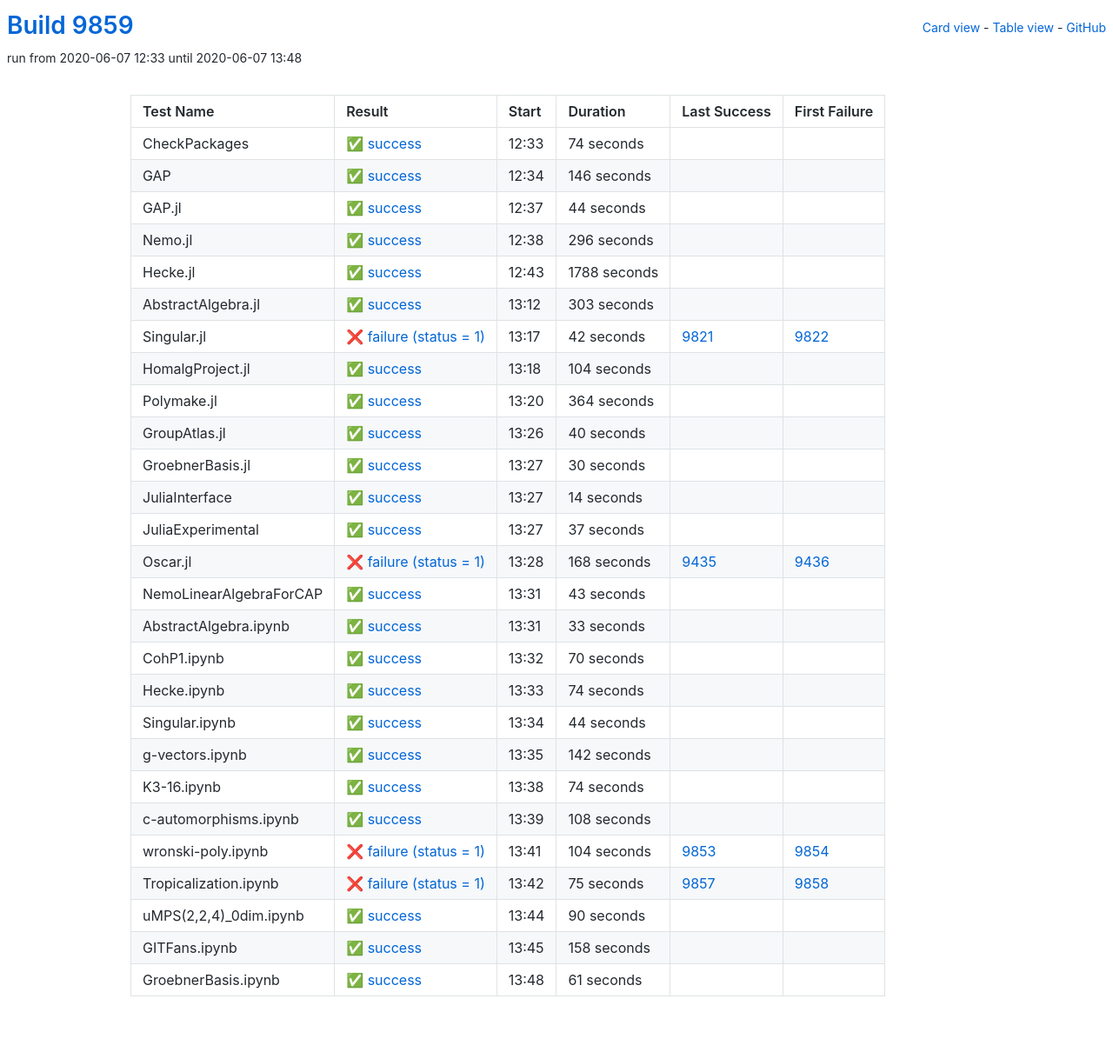
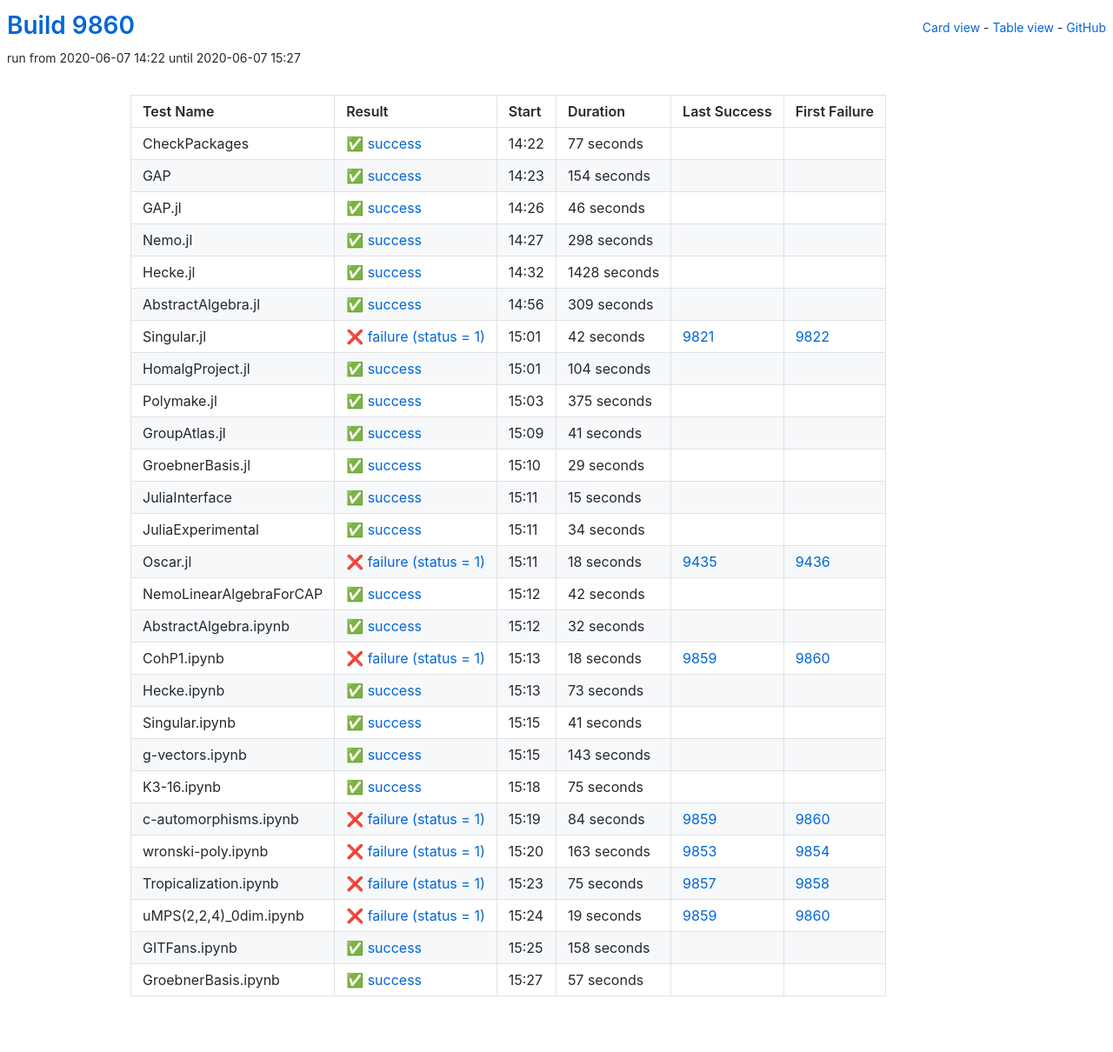
Before and after one commit to oscar-system/oscar-ci-status, a Jekyll site: the page built from table.html, in a window 1280 px wide. Shown: the whole page at 87% size. Built offline with Jekyll 4.4.1, drawn with Linux system fonts in a browser that asks for light colours.

Commit message:
Build 9860

```diff
--- a/_data/ci.yml
+++ b/_data/ci.yml
@@ -1,77 +1,77 @@
-build: 9859
-build_url: https://oscarci.mathematik.uni-kl.de/job/oscar/9859/
+build: 9860
+build_url: https://oscarci.mathematik.uni-kl.de/job/oscar/9860/
 job: oscar
 tests:
-- duration: 74
+- duration: 77
   exitcode: 0
   first_failure: false
   first_failure_url: null
   id: checkpackages
   last_success: false
   last_success_url: null
-  log: https://oscarci.mathematik.uni-kl.de/job/oscar/9859/artifact/logs/build-9859/CheckPackages.log
+  log: https://oscarci.mathematik.uni-kl.de/job/oscar/9860/artifact/logs/build-9860/CheckPackages.log
   name: CheckPackages
-  start: 2020-06-07 12:33
+  start: 2020-06-07 14:22
   status: success
   success: true
-- duration: 146
+- duration: 154
   exitcode: 0
   first_failure: false
   first_failure_url: null
   id: gap
   last_success: false
   last_success_url: null
-  log: https://oscarci.mathematik.uni-kl.de/job/oscar/9859/artifact/logs/build-9859/GAP.log
+  log: https://oscarci.mathematik.uni-kl.de/job/oscar/9860/artifact/logs/build-9860/GAP.log
   name: GAP
-  start: 2020-06-07 12:34
+  start: 2020-06-07 14:23
   status: success
   success: true
-- duration: 44
+- duration: 46
   exitcode: 0
   first_failure: false
   first_failure_url: null
   id: gap-jl
   last_success: false
   last_success_url: null
-  log: https://oscarci.mathematik.uni-kl.de/job/oscar/9859/artifact/logs/build-9859/GAP.jl.log
+  log: https://oscarci.mathematik.uni-kl.de/job/oscar/9860/artifact/logs/build-9860/GAP.jl.log
   name: GAP.jl
-  start: 2020-06-07 12:37
+  start: 2020-06-07 14:26
   status: success
   success: true
-- duration: 296
+- duration: 298
   exitcode: 0
   first_failure: false
   first_failure_url: null
   id: nemo-jl
   last_success: false
   last_success_url: null
-  log: https://oscarci.mathematik.uni-kl.de/job/oscar/9859/artifact/logs/build-9859/Nemo.jl.log
+  log: https://oscarci.mathematik.uni-kl.de/job/oscar/9860/artifact/logs/build-9860/Nemo.jl.log
   name: Nemo.jl
-  start: 2020-06-07 12:38
+  start: 2020-06-07 14:27
   status: success
   success: true
-- duration: 1788
+- duration: 1428
   exitcode: 0
   first_failure: false
   first_failure_url: null
   id: hecke-jl
   last_success: false
   last_success_url: null
-  log: https://oscarci.mathematik.uni-kl.de/job/oscar/9859/artifact/logs/build-9859/Hecke.jl.log
+  log: https://oscarci.mathematik.uni-kl.de/job/oscar/9860/artifact/logs/build-9860/Hecke.jl.log
   name: Hecke.jl
-  start: 2020-06-07 12:43
+  start: 2020-06-07 14:32
   status: success
   success: true
-- duration: 303
+- duration: 309
   exitcode: 0
   first_failure: false
   first_failure_url: null
   id: abstractalgebra-jl
   last_success: false
   last_success_url: null
-  log: https://oscarci.mathematik.uni-kl.de/job/oscar/9859/artifact/logs/build-9859/AbstractAlgebra.jl.log
+  log: https://oscarci.mathematik.uni-kl.de/job/oscar/9860/artifact/logs/build-9860/AbstractAlgebra.jl.log
   name: AbstractAlgebra.jl
-  start: 2020-06-07 13:12
+  start: 2020-06-07 14:56
   status: success
   success: true
 - duration: 42
@@ -81,9 +81,9 @@ tests:
   id: singular-jl
   last_success: 9821
   last_success_url: https://oscarci.mathematik.uni-kl.de/job/oscar/9821/
-  log: https://oscarci.mathematik.uni-kl.de/job/oscar/9859/artifact/logs/build-9859/Singular.jl.log
+  log: https://oscarci.mathematik.uni-kl.de/job/oscar/9860/artifact/logs/build-9860/Singular.jl.log
   name: Singular.jl
-  start: 2020-06-07 13:17
+  start: 2020-06-07 15:01
   status: failure
   success: false
 - duration: 104
@@ -93,189 +93,189 @@ tests:
   id: homalgproject-jl
   last_success: false
   last_success_url: null
-  log: https://oscarci.mathematik.uni-kl.de/job/oscar/9859/artifact/logs/build-9859/HomalgProject.jl.log
+  log: https://oscarci.mathematik.uni-kl.de/job/oscar/9860/artifact/logs/build-9860/HomalgProject.jl.log
   name: HomalgProject.jl
-  start: 2020-06-07 13:18
+  start: 2020-06-07 15:01
   status: success
   success: true
-- duration: 364
+- duration: 375
   exitcode: 0
   first_failure: false
   first_failure_url: null
   id: polymake-jl
   last_success: false
   last_success_url: null
-  log: https://oscarci.mathematik.uni-kl.de/job/oscar/9859/artifact/logs/build-9859/Polymake.jl.log
+  log: https://oscarci.mathematik.uni-kl.de/job/oscar/9860/artifact/logs/build-9860/Polymake.jl.log
   name: Polymake.jl
-  start: 2020-06-07 13:20
+  start: 2020-06-07 15:03
   status: success
   success: true
-- duration: 40
+- duration: 41
   exitcode: 0
   first_failure: false
   first_failure_url: null
   id: groupatlas-jl
   last_success: false
   last_success_url: null
-  log: https://oscarci.mathematik.uni-kl.de/job/oscar/9859/artifact/logs/build-9859/GroupAtlas.jl.log
+  log: https://oscarci.mathematik.uni-kl.de/job/oscar/9860/artifact/logs/build-9860/GroupAtlas.jl.log
   name: GroupAtlas.jl
-  start: 2020-06-07 13:26
+  start: 2020-06-07 15:09
   status: success
   success: true
-- duration: 30
+- duration: 29
   exitcode: 0
   first_failure: false
   first_failure_url: null
   id: groebnerbasis-jl
   last_success: false
   last_success_url: null
-  log: https://oscarci.mathematik.uni-kl.de/job/oscar/9859/artifact/logs/build-9859/GroebnerBasis.jl.log
+  log: https://oscarci.mathematik.uni-kl.de/job/oscar/9860/artifact/logs/build-9860/GroebnerBasis.jl.log
   name: GroebnerBasis.jl
-  start: 2020-06-07 13:27
+  start: 2020-06-07 15:10
   status: success
   success: true
-- duration: 14
+- duration: 15
   exitcode: 0
   first_failure: false
   first_failure_url: null
   id: juliainterface
   last_success: false
   last_success_url: null
-  log: https://oscarci.mathematik.uni-kl.de/job/oscar/9859/artifact/logs/build-9859/JuliaInterface.log
+  log: https://oscarci.mathematik.uni-kl.de/job/oscar/9860/artifact/logs/build-9860/JuliaInterface.log
   name: JuliaInterface
-  start: 2020-06-07 13:27
+  start: 2020-06-07 15:11
   status: success
   success: true
-- duration: 37
+- duration: 34
   exitcode: 0
   first_failure: false
   first_failure_url: null
   id: juliaexperimental
   last_success: false
   last_success_url: null
-  log: https://oscarci.mathematik.uni-kl.de/job/oscar/9859/artifact/logs/build-9859/JuliaExperimental.log
+  log: https://oscarci.mathematik.uni-kl.de/job/oscar/9860/artifact/logs/build-9860/JuliaExperimental.log
   name: JuliaExperimental
-  start: 2020-06-07 13:27
+  start: 2020-06-07 15:11
   status: success
   success: true
-- duration: 168
+- duration: 18
   exitcode: 1
   first_failure: 9436
   first_failure_url: https://oscarci.mathematik.uni-kl.de/job/oscar/9436/
   id: oscar-jl
   last_success: 9435
   last_success_url: https://oscarci.mathematik.uni-kl.de/job/oscar/9435/
-  log: https://oscarci.mathematik.uni-kl.de/job/oscar/9859/artifact/logs/build-9859/Oscar.jl.log
+  log: https://oscarci.mathematik.uni-kl.de/job/oscar/9860/artifact/logs/build-9860/Oscar.jl.log
   name: Oscar.jl
-  start: 2020-06-07 13:28
+  start: 2020-06-07 15:11
   status: failure
   success: false
-- duration: 43
+- duration: 42
   exitcode: 0
   first_failure: false
   first_failure_url: null
   id: nemolinearalgebraforcap
   last_success: false
   last_success_url: null
-  log: https://oscarci.mathematik.uni-kl.de/job/oscar/9859/artifact/logs/build-9859/NemoLinearAlgebraForCAP.log
+  log: https://oscarci.mathematik.uni-kl.de/job/oscar/9860/artifact/logs/build-9860/NemoLinearAlgebraForCAP.log
   name: NemoLinearAlgebraForCAP
-  start: 2020-06-07 13:31
+  start: 2020-06-07 15:12
   status: success
   success: true
-- duration: 33
+- duration: 32
   exitcode: 0
   first_failure: false
   first_failure_url: null
   id: abstractalgebra-ipynb
   last_success: false
   last_success_url: null
-  log: https://oscarci.mathematik.uni-kl.de/job/oscar/9859/artifact/logs/build-9859/AbstractAlgebra.ipynb.log
+  log: https://oscarci.mathematik.uni-kl.de/job/oscar/9860/artifact/logs/build-9860/AbstractAlgebra.ipynb.log
   name: AbstractAlgebra.ipynb
-  start: 2020-06-07 13:31
+  start: 2020-06-07 15:12
   status: success
   success: true
-- duration: 70
-  exitcode: 0
-  first_failure: false
-  first_failure_url: null
+- duration: 18
+  exitcode: 1
+  first_failure: 9860
+  first_failure_url: https://oscarci.mathematik.uni-kl.de/job/oscar/9860/
   id: cohp1-ipynb
-  last_success: false
-  last_success_url: null
-  log: https://oscarci.mathematik.uni-kl.de/job/oscar/9859/artifact/logs/build-9859/CohP1.ipynb.log
+  last_success: 9859
+  last_success_url: https://oscarci.mathematik.uni-kl.de/job/oscar/9859/
+  log: https://oscarci.mathematik.uni-kl.de/job/oscar/9860/artifact/logs/build-9860/CohP1.ipynb.log
   name: CohP1.ipynb
-  start: 2020-06-07 13:32
-  status: success
-  success: true
-- duration: 74
+  start: 2020-06-07 15:13
+  status: failure
+  success: false
+- duration: 73
   exitcode: 0
   first_failure: false
   first_failure_url: null
   id: hecke-ipynb
   last_success: false
   last_success_url: null
-  log: https://oscarci.mathematik.uni-kl.de/job/oscar/9859/artifact/logs/build-9859/Hecke.ipynb.log
+  log: https://oscarci.mathematik.uni-kl.de/job/oscar/9860/artifact/logs/build-9860/Hecke.ipynb.log
   name: Hecke.ipynb
-  start: 2020-06-07 13:33
+  start: 2020-06-07 15:13
   status: success
   success: true
-- duration: 44
+- duration: 41
   exitcode: 0
   first_failure: false
   first_failure_url: null
   id: singular-ipynb
   last_success: false
   last_success_url: null
-  log: https://oscarci.mathematik.uni-kl.de/job/oscar/9859/artifact/logs/build-9859/Singular.ipynb.log
+  log: https://oscarci.mathematik.uni-kl.de/job/oscar/9860/artifact/logs/build-9860/Singular.ipynb.log
   name: Singular.ipynb
-  start: 2020-06-07 13:34
+  start: 2020-06-07 15:15
   status: success
   success: true
-- duration: 142
+- duration: 143
   exitcode: 0
   first_failure: false
   first_failure_url: null
   id: g-vectors-ipynb
   last_success: false
   last_success_url: null
-  log: https://oscarci.mathematik.uni-kl.de/job/oscar/9859/artifact/logs/build-9859/g-vectors.ipynb.log
+  log: https://oscarci.mathematik.uni-kl.de/job/oscar/9860/artifact/logs/build-9860/g-vectors.ipynb.log
   name: g-vectors.ipynb
-  start: 2020-06-07 13:35
+  start: 2020-06-07 15:15
   status: success
   success: true
-- duration: 74
+- duration: 75
   exitcode: 0
   first_failure: false
   first_failure_url: null
   id: k3-16-ipynb
   last_success: false
   last_success_url: null
-  log: https://oscarci.mathematik.uni-kl.de/job/oscar/9859/artifact/logs/build-9859/K3-16.ipynb.log
+  log: https://oscarci.mathematik.uni-kl.de/job/oscar/9860/artifact/logs/build-9860/K3-16.ipynb.log
   name: K3-16.ipynb
-  start: 2020-06-07 13:38
+  start: 2020-06-07 15:18
   status: success
   success: true
-- duration: 108
-  exitcode: 0
-  first_failure: false
-  first_failure_url: null
+- duration: 84
+  exitcode: 1
+  first_failure: 9860
+  first_failure_url: https://oscarci.mathematik.uni-kl.de/job/oscar/9860/
   id: c-automorphisms-ipynb
-  last_success: false
-  last_success_url: null
-  log: https://oscarci.mathematik.uni-kl.de/job/oscar/9859/artifact/logs/build-9859/c-automorphisms.ipynb.log
+  last_success: 9859
+  last_success_url: https://oscarci.mathematik.uni-kl.de/job/oscar/9859/
+  log: https://oscarci.mathematik.uni-kl.de/job/oscar/9860/artifact/logs/build-9860/c-automorphisms.ipynb.log
   name: c-automorphisms.ipynb
-  start: 2020-06-07 13:39
-  status: success
-  success: true
-- duration: 104
+  start: 2020-06-07 15:19
+  status: failure
+  success: false
+- duration: 163
   exitcode: 1
   first_failure: 9854
   first_failure_url: https://oscarci.mathematik.uni-kl.de/job/oscar/9854/
   id: wronski-poly-ipynb
   last_success: 9853
   last_success_url: https://oscarci.mathematik.uni-kl.de/job/oscar/9853/
-  log: https://oscarci.mathematik.uni-kl.de/job/oscar/9859/artifact/logs/build-9859/wronski-poly.ipynb.log
+  log: https://oscarci.mathematik.uni-kl.de/job/oscar/9860/artifact/logs/build-9860/wronski-poly.ipynb.log
   name: wronski-poly.ipynb
-  start: 2020-06-07 13:41
+  start: 2020-06-07 15:20
   status: failure
   success: false
 - duration: 75
@@ -285,23 +285,23 @@ tests:
   id: tropicalization-ipynb
   last_success: 9857
   last_success_url: https://oscarci.mathematik.uni-kl.de/job/oscar/9857/
-  log: https://oscarci.mathematik.uni-kl.de/job/oscar/9859/artifact/logs/build-9859/Tropicalization.ipynb.log
+  log: https://oscarci.mathematik.uni-kl.de/job/oscar/9860/artifact/logs/build-9860/Tropicalization.ipynb.log
   name: Tropicalization.ipynb
-  start: 2020-06-07 13:42
+  start: 2020-06-07 15:23
   status: failure
   success: false
-- duration: 90
-  exitcode: 0
-  first_failure: false
-  first_failure_url: null
+- duration: 19
+  exitcode: 1
+  first_failure: 9860
+  first_failure_url: https://oscarci.mathematik.uni-kl.de/job/oscar/9860/
   id: umps-2-2-4-0dim-ipynb
-  last_success: false
-  last_success_url: null
-  log: https://oscarci.mathematik.uni-kl.de/job/oscar/9859/artifact/logs/build-9859/uMPS-2-2-4-_0dim.ipynb.log
+  last_success: 9859
+  last_success_url: https://oscarci.mathematik.uni-kl.de/job/oscar/9859/
+  log: https://oscarci.mathematik.uni-kl.de/job/oscar/9860/artifact/logs/build-9860/uMPS-2-2-4-_0dim.ipynb.log
   name: uMPS(2,2,4)_0dim.ipynb
-  start: 2020-06-07 13:44
-  status: success
-  success: true
+  start: 2020-06-07 15:24
+  status: failure
+  success: false
 - duration: 158
   exitcode: 0
   first_failure: false
@@ -309,20 +309,20 @@ tests:
   id: gitfans-ipynb
   last_success: false
   last_success_url: null
-  log: https://oscarci.mathematik.uni-kl.de/job/oscar/9859/artifact/logs/build-9859/GITFans.ipynb.log
+  log: https://oscarci.mathematik.uni-kl.de/job/oscar/9860/artifact/logs/build-9860/GITFans.ipynb.log
   name: GITFans.ipynb
-  start: 2020-06-07 13:45
+  start: 2020-06-07 15:25
   status: success
   success: true
-- duration: 61
+- duration: 57
   exitcode: 0
   first_failure: false
   first_failure_url: null
   id: groebnerbasis-ipynb
   last_success: false
   last_success_url: null
-  log: https://oscarci.mathematik.uni-kl.de/job/oscar/9859/artifact/logs/build-9859/GroebnerBasis.ipynb.log
+  log: https://oscarci.mathematik.uni-kl.de/job/oscar/9860/artifact/logs/build-9860/GroebnerBasis.ipynb.log
   name: GroebnerBasis.ipynb
-  start: 2020-06-07 13:48
+  start: 2020-06-07 15:27
   status: success
   success: true
```
Also changed, not shown: README.md.
